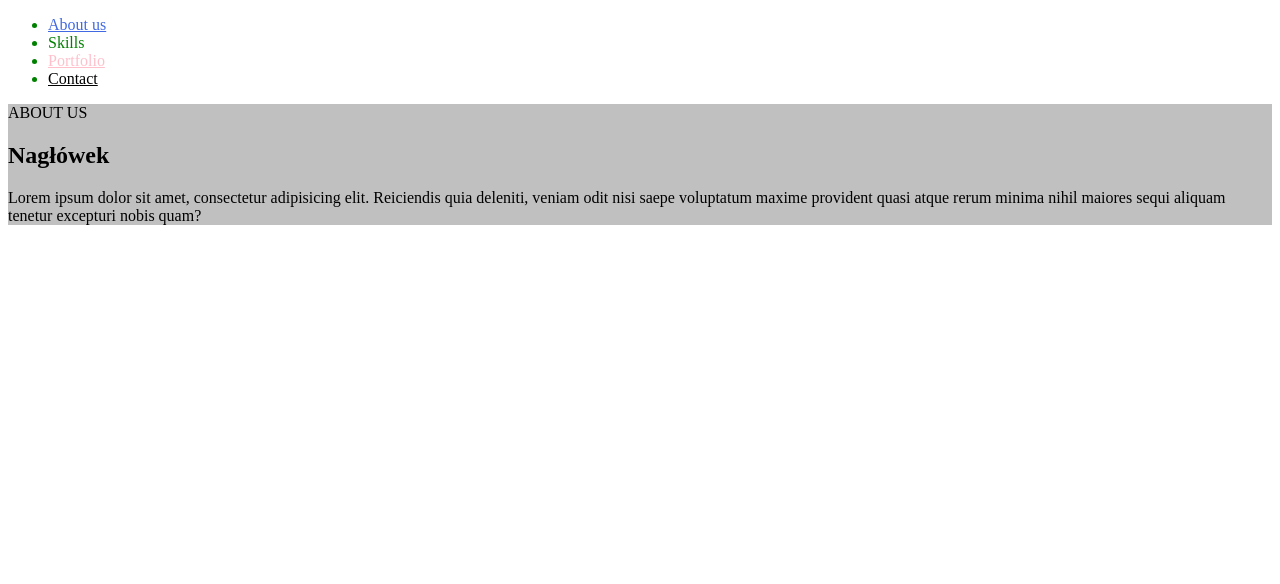
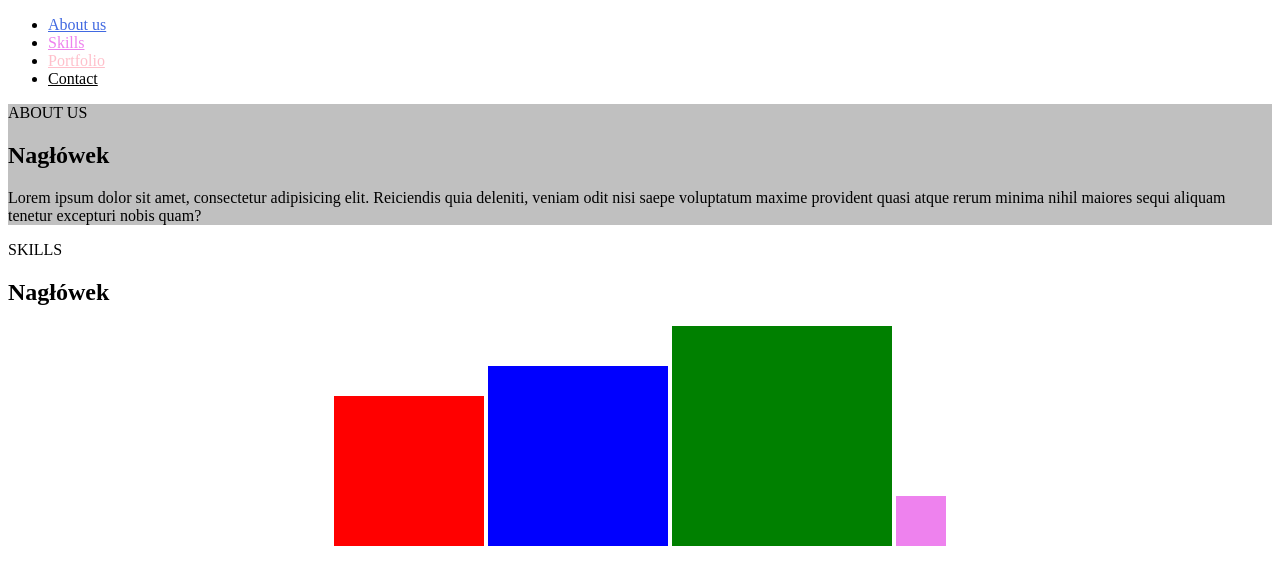
Before and after one commit to mateuszjan/zadanie-html-14, a plain HTML site: page index.html in a window 1280 px wide. Drawn offline with Linux system fonts and the light colour scheme.

Commit message:
dodanie sekcji skills

```diff
--- a/index.html
+++ b/index.html
@@ -9,10 +9,10 @@
 <body>
     <nav id="main-nav" class="main-nav">
         <ul id="ul" class="ul">
-            <li class="nav-item"><a href="about-us">About us</a></li>
-            <li class="nav-item"><a href="skills"></a>Skills</li>
-            <li class="nav-item"><a href="portfolio">Portfolio</a></li>
-            <li class="nav-item"><a href="contact">Contact</a></li>
+            <li><a href="about-us">About us</a></li>
+            <li><a href="skills">Skills</a></li>
+            <li><a href="portfolio">Portfolio</a></li>
+            <li><a href="contact">Contact</a></li>
         </ul>
     </nav>
 <section id="about-us">
@@ -23,6 +23,16 @@
         provident quasi atque rerum minima nihil maiores sequi
         aliquam tenetur excepturi nobis quam?</p>
 </section>
+<section id="skills">
+    SKILLS
+    <h1>Nagłówek</h1>
+    <div class="display">
+        <div class="display1"></div>
+        <div class="display2"></div>
+        <div class="display3"></div>
+        <div class="display4"></div>
+    </div>
+</section>
 
 </body>
 </html>
--- a/style/css.css
+++ b/style/css.css
@@ -17,3 +17,40 @@ a[href="contact"] {
 #about-us {
     background-color: silver;
 }
+
+
+.display {
+    text-align: center;
+}
+
+.display1 {
+    height: 150px;
+    width: 150px;
+    background-color: red;
+    display: inline-block;
+    font-size: 16;
+}
+
+.display2 {
+    height: 180px;
+    width: 180px;
+    background-color:blue;
+    display: inline-block;
+    font-size: 16;
+}
+
+.display3 {
+    height: 220px;
+    width: 220px;
+    background-color: green;
+    display: inline-block;
+    font-size: 16;
+}
+
+.display4 {
+    height: 50px;
+    width: 50px;
+    background-color: violet;
+    display: inline-block;
+    font-size: 16;
+}
```
